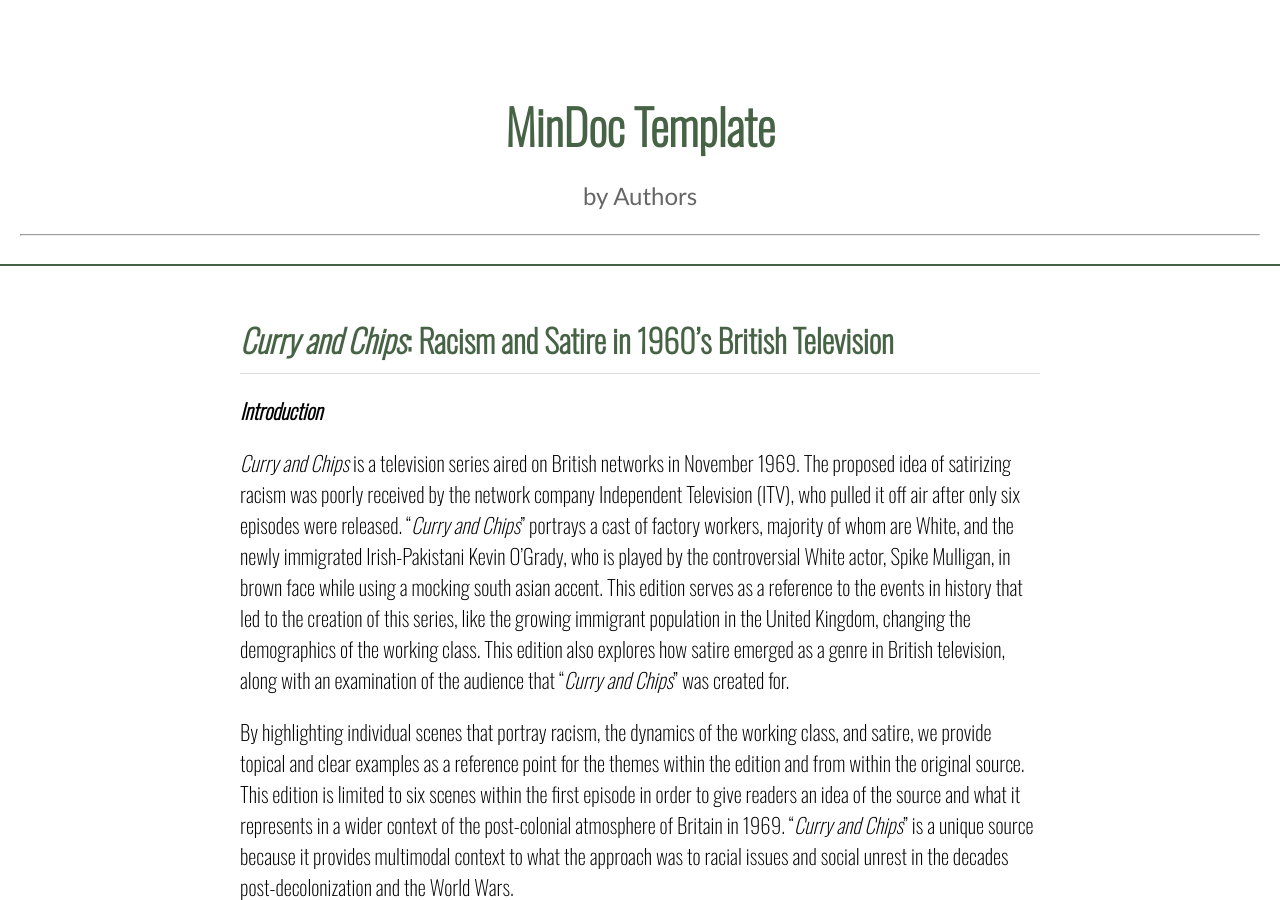
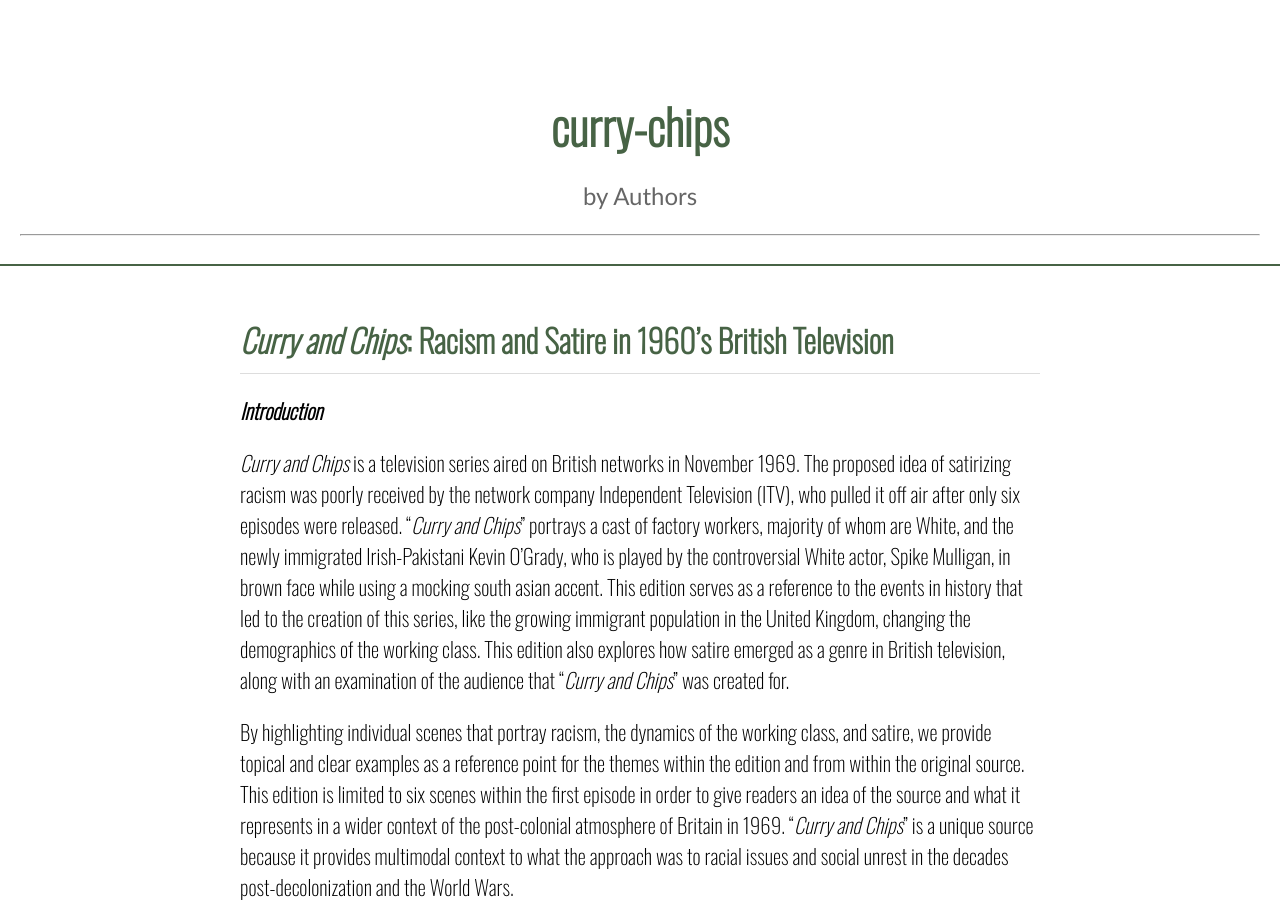
Before and after one commit to nickcorso02/curry-chips, a Jekyll site: the page built from index.markdown, in a window 1280 px wide and 900 px high. Built offline with Jekyll 4.4.1, drawn with Linux system fonts in a browser that asks for light colours.

Commit message:
Modify title in _config.yml
Updated the title in the configuration file.

```diff
--- a/_config.yml
+++ b/_config.yml
@@ -1,4 +1,4 @@
-title: MinDoc Template # You will insert your title here.
+title: # Curry and Chips: Racism and Satire in British Television
 email: your-email@example.com
 description: by Authors # Author names go here.
 
```
